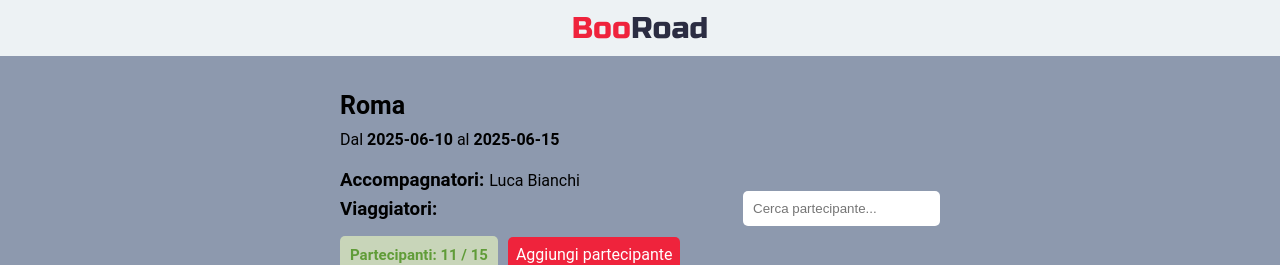
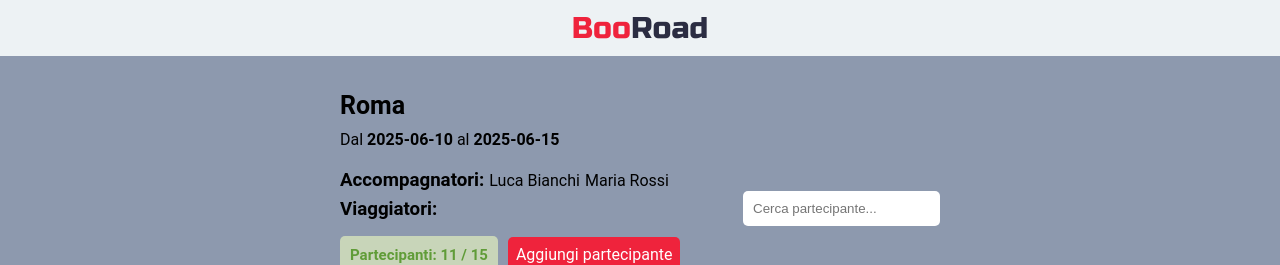
Before and after one commit to micheledidonna01/webapp-gruppo4, a React (Vite) app: page /1 in a window 1280 px wide. Shown: the top 265 px of the page. Built offline with nearby package versions, Linux system fonts and the light colour scheme; a web font is replaced by a local one.

Commit message:
fix: add includes to show 2 companions

```diff
--- a/src/index.css
+++ b/src/index.css
@@ -191,12 +191,6 @@ article div {
   cursor: pointer;
 }
 
-.btn-details:disabled {
-  background-color: #b3090f;
-  color: #2b2d42;
-  cursor: not-allowed;
-}
-
 .btn-details:hover {
   background-color: #b3090f;
 }
--- a/src/pages/DetailViaggio.jsx
+++ b/src/pages/DetailViaggio.jsx
@@ -45,7 +45,7 @@ const DetailViaggio = () => {
     // function hideForm() {
     //     document.getElementById("formPartecipanti").style.display = "none";
     // }
-    let accompagnatoriViaggio = accompagnatori.filter((acc) => acc.id === idNum);
+    let accompagnatoriViaggio = accompagnatori.filter((acc) => viaggio.accompagnatori.includes(acc.id));
     const [newCustomer, setNewCustomer] = useState({
         id: '',
         nome: "",
```
